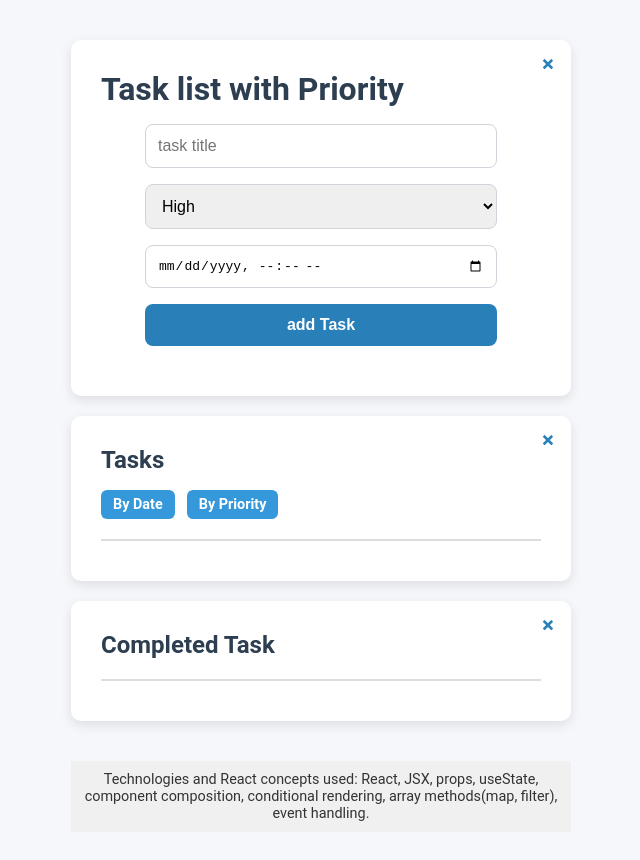
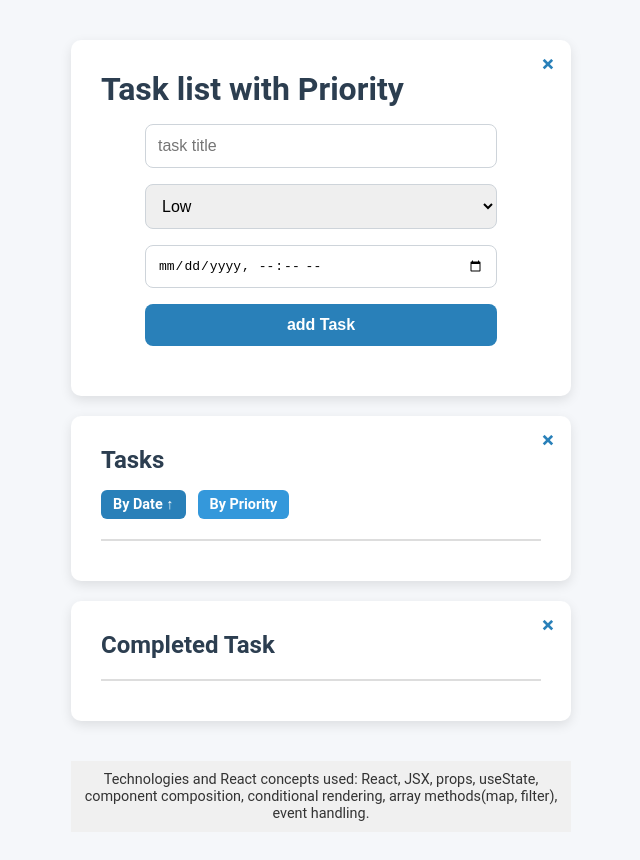
Before and after one commit to netherhouse/Task-List-d, a React app: page / in a window 1280 px wide. Shown: the top 860 px of the page, without its empty margins (319-959 px from the left). Built offline with nearby package versions, Linux system fonts and the light colour scheme; the HTML template or start-up script is replaced by a standard one.

Commit message:
Refactor task priority default value in TaskForm; implement sorting functionality for tasks by date and priority in App component

```diff
--- a/src/App.jsx
+++ b/src/App.jsx
@@ -2,7 +2,7 @@ import { useState } from "react";
 
 function TaskForm({ addTask }) {
   const [title, setTitle] = useState("");
-  const [priority, setPriority] = useState("High");
+  const [priority, setPriority] = useState("Low");
   const [deadline, setDeadline] = useState("");
 
   function handleSubmit(e) {
@@ -14,7 +14,7 @@ function TaskForm({ addTask }) {
         deadline,
       });
       setTitle("");
-      setPriority("High");
+      setPriority("Low");
       setDeadline("");
     }
   }
@@ -113,6 +113,8 @@ function Footer() {
 
 function App() {
   const [tasks, setTasks] = useState([]);
+  const [sortType, setSortType] = useState("date"); // Sort by date
+  const [sortOrder, setSortOrder] = useState("asc"); // Ascending order
   const [openSection, setOpenSection] = useState({
     taskList: true,
     tasks: true,
@@ -140,8 +142,31 @@ function App() {
     );
   }
 
-  const activeTasks = tasks.filter((task) => !task.completed);
-  const completedTasks = tasks.filter((task) => task.completed);
+  function toggleSortOrder(type) {
+    if (sortType === type) {
+      setSortOrder((prevOrder) => (prevOrder === "asc" ? "desc" : "asc"));
+    } else {
+      setSortType(type);
+      setSortOrder("asc");
+    }
+  }
+  const sortedTasks = [...tasks].sort((a, b) => {
+    if (sortType === "date") {
+      return sortOrder === "asc"
+        ? new Date(a.deadline) - new Date(b.deadline)
+        : new Date(b.deadline) - new Date(a.deadline);
+    }
+    if (sortType === "priority") {
+      const priorityOrder = { High: 1, Medium: 2, Low: 3 };
+      return sortOrder === "asc"
+        ? priorityOrder[a.priority] - priorityOrder[b.priority]
+        : priorityOrder[b.priority] - priorityOrder[a.priority];
+    }
+    return 0; // Default case
+  });
+
+  const activeTasks = sortedTasks.filter((task) => !task.completed);
+  const completedTasks = sortedTasks.filter((task) => task.completed);
 
   return (
     <div className="app">
@@ -164,8 +189,19 @@ function App() {
           +
         </button>
         <div className="sort-controls">
-          <div className="sort-button">By Date</div>
-          <div className="sort-button">By Priority</div>
+          <div
+            className={`sort-button ${sortType === "date" ? "active" : ""}`}
+            onClick={() => toggleSortOrder("date")}
+          >
+            By Date {sortType === "date" && (sortOrder === "asc" ? "↑" : "↓")}
+          </div>
+          <div
+            className={`sort-button ${sortType === "priority" ? "active" : ""}`}
+            onClick={() => toggleSortOrder("priority")}
+          >
+            By Priority{" "}
+            {sortType === "priority" && (sortOrder === "asc" ? "↑" : "↓")}
+          </div>
         </div>
         {openSection.tasks && (
           <TaskList
```
